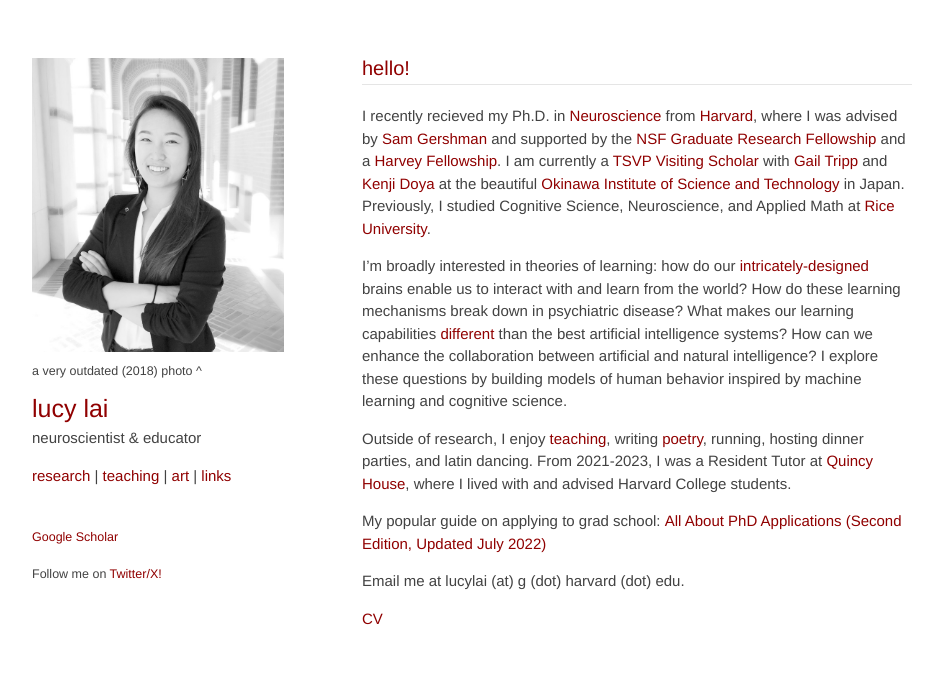
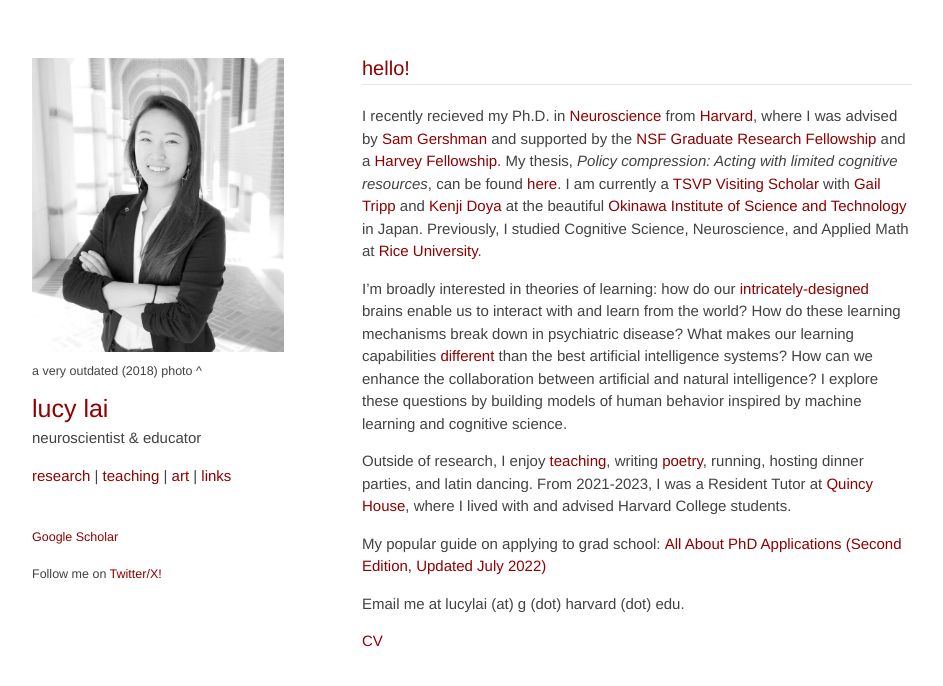
Before and after one commit to lucylai96/lucylai96.github.io, a Jekyll site: the page built from index.md, in a window 1280 px wide. Shown: the top 686 px of the page, without its empty margins (168-1111 px from the left). Built offline with Jekyll 4.4.1, drawn with Linux system fonts in a browser that asks for light colours; our own code applies the rules of GitHub Pages for plain Markdown files.

Commit message:
Update index.md

```diff
--- a/index.md
+++ b/index.md
@@ -1,6 +1,6 @@
 ## hello!
 ***
-I recently recieved my Ph.D. in <a href="https://pinphd.hms.harvard.edu/" target="_blank">Neuroscience</a> from <a href="http://www.harvard.edu" target="_blank">Harvard</a>, where I was advised by <a href="http://gershmanlab.com/people/sam.html" target="_blank">Sam Gershman</a> and supported by the <a href="https://www.nsfgrfp.org/" target="_blank">NSF Graduate Research Fellowship</a> and a <a href="https://www.28twelvefoundation.org/" target="_blank">Harvey Fellowship</a>. I am currently a [TSVP Visiting Scholar](https://groups.oist.jp/tsvp){:target="_blank"} with [Gail Tripp](https://groups.oist.jp/hdnu){:target="_blank"} and [Kenji Doya](https://groups.oist.jp/ncu){:target="_blank"} at the beautiful [Okinawa Institute of Science and Technology](https://oist.jp){:target="_blank"} in Japan. Previously, I studied Cognitive Science, Neuroscience, and Applied Math at <a href="http://www.rice.edu/" target="_blank">Rice University</a>.
+I recently recieved my Ph.D. in <a href="https://pinphd.hms.harvard.edu/" target="_blank">Neuroscience</a> from <a href="http://www.harvard.edu" target="_blank">Harvard</a>, where I was advised by <a href="http://gershmanlab.com/people/sam.html" target="_blank">Sam Gershman</a> and supported by the <a href="https://www.nsfgrfp.org/" target="_blank">NSF Graduate Research Fellowship</a> and a <a href="https://www.28twelvefoundation.org/" target="_blank">Harvey Fellowship</a>. My thesis, _Policy compression: Acting with limited cognitive resources_, can be found <a href="https://dash.harvard.edu/handle/1/37378979" target="_blank">here</a>. I am currently a [TSVP Visiting Scholar](https://groups.oist.jp/tsvp){:target="_blank"} with [Gail Tripp](https://groups.oist.jp/hdnu){:target="_blank"} and [Kenji Doya](https://groups.oist.jp/ncu){:target="_blank"} at the beautiful [Okinawa Institute of Science and Technology](https://oist.jp){:target="_blank"} in Japan. Previously, I studied Cognitive Science, Neuroscience, and Applied Math at <a href="http://www.rice.edu/" target="_blank">Rice University</a>.
 
 I’m broadly interested in theories of learning: how do our <a href="http://mitpress.mit.edu/books/principles-neural-design" target="_blank">intricately-designed</a> brains enable us to interact with and learn from the world? How do these learning mechanisms break down in psychiatric disease? What makes our learning capabilities <a href="http://gershmanlab.com/pubs/Lake17.pdf" target="_blank"> different</a> than the best artificial intelligence systems? How can we enhance the collaboration between artificial and natural intelligence? I explore these questions by building models of human behavior  inspired by machine learning and cognitive science.
 
```
